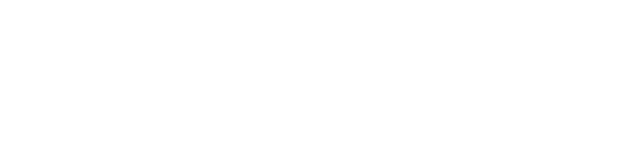
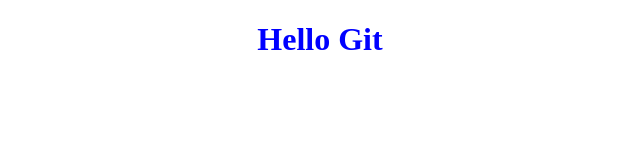
Before and after one commit to wanessaso/weather-app, a plain HTML site: page index.html in a window 1280 px wide. Shown: the whole page, without its empty margins (320-960 px from the left). Drawn offline with Linux system fonts and the light colour scheme.

Commit message:
Added html

```diff
--- a/index.html
+++ b/index.html
@@ -5,5 +5,11 @@
     <meta name="viewport" content="width=device-width,intitial-scale=1.0" />
     <meta http-equiv="X-UA-Compatible" content="ie=edge" />
     <title>Document</title>
+    <link rel="stylesheet" href="styles.css" />
+    <style></style>
   </head>
+  <body>
+    <h1>Hello Git</h1>
+    <script src="script.js"></script>
+  </body>
 </html>
--- /dev/null
+++ b/script.js
@@ -0,0 +1 @@
+alert("Hello");
--- /dev/null
+++ b/styles.css
@@ -0,0 +1,4 @@
+h1 {
+  text-align: center;
+  color: blue;
+}
```
